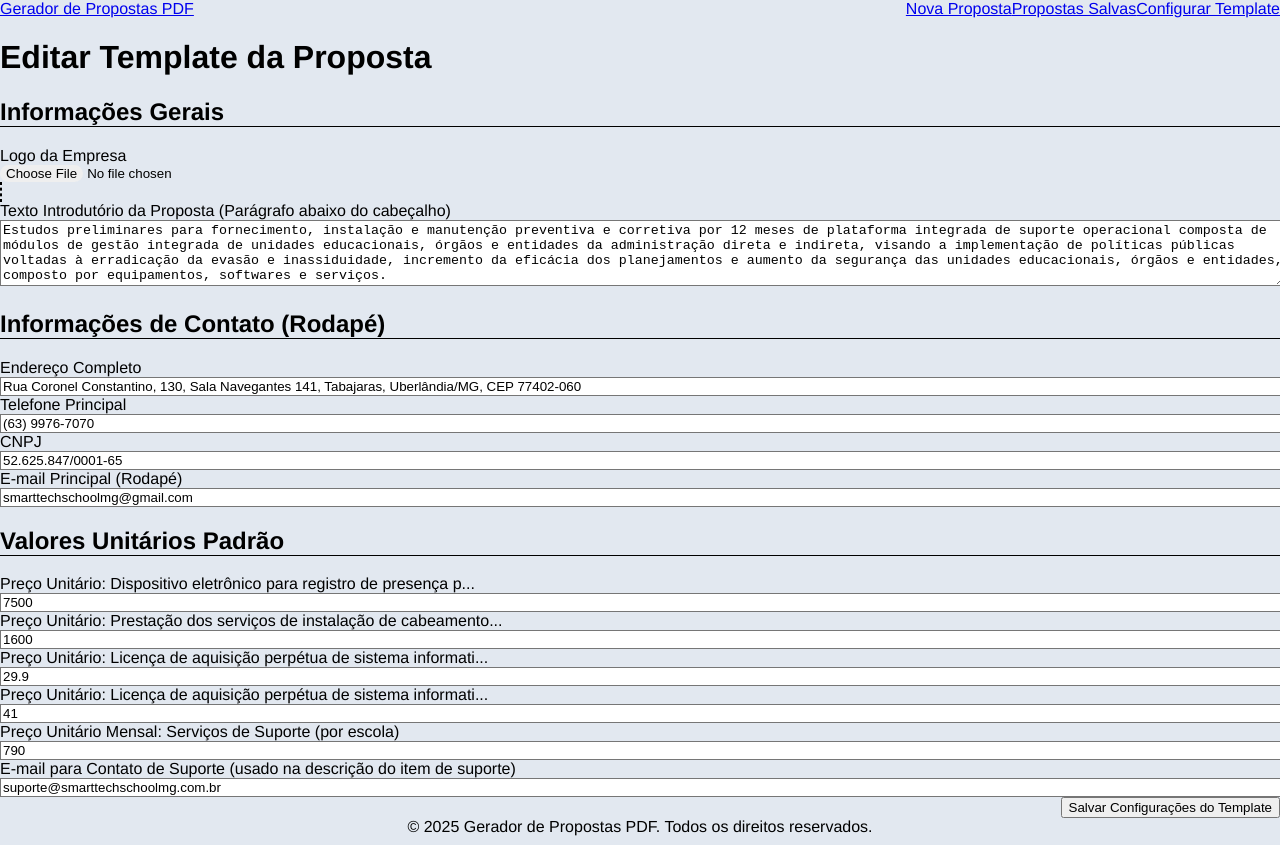
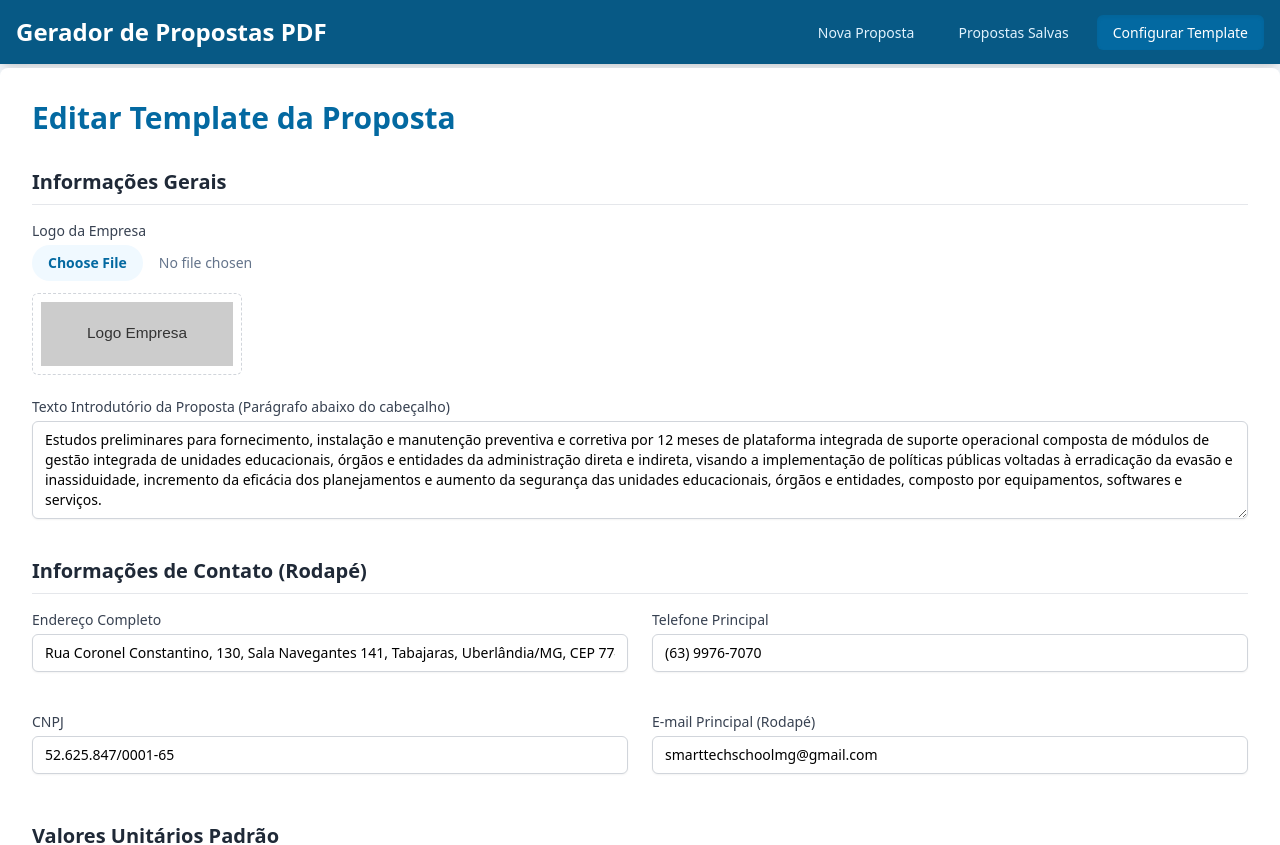
Before and after one commit to alexandrelenin/propostasPDF, a React (Vite) app: page /#/template in a window 1280 px wide. Shown: the top 845 px of the page. Built offline with nearby package versions, Linux system fonts and the light colour scheme; no server answers; the database is empty.

Commit message:
fix: Tailwind funcional e visual limpo, bloco de teste removido

```diff
--- /dev/null
+++ b/postcss.config.cjs
@@ -0,0 +1,6 @@
+module.exports = {
+  plugins: {
+    tailwindcss: {},
+    autoprefixer: {},
+  },
+}
--- a/src/App.tsx
+++ b/src/App.tsx
@@ -177,7 +177,6 @@ const App: React.FC = () => {
   return (
     <div className="min-h-screen flex flex-col bg-slate-100">
       <Navbar onCreateNewProposal={handleCreateNewProposal} />
-
       {/* Área de mensagens do sistema */}
       <div className="container mx-auto px-4 md:px-6">
         <SystemMessage
--- /dev/null
+++ b/src/global.d.ts
@@ -0,0 +1 @@
+declare module '*.css';
--- /dev/null
+++ b/tailwind.config.cjs
@@ -0,0 +1,19 @@
+module.exports = {
+  content: [
+    "./index.html",
+    "./src/**/*.{js,ts,jsx,tsx}",
+  ],
+  safelist: [
+    'bg-blue-500',
+    'bg-red-500',
+    'text-white',
+    'p-4',
+    'rounded-lg',
+    'm-4',
+    'text-center'
+  ],
+  theme: {
+    extend: {},
+  },
+  plugins: [],
+}
```
Also changed, not shown: package.json (+4 -4 lines), 6 other files (tests, documents, lock files or other folders).
